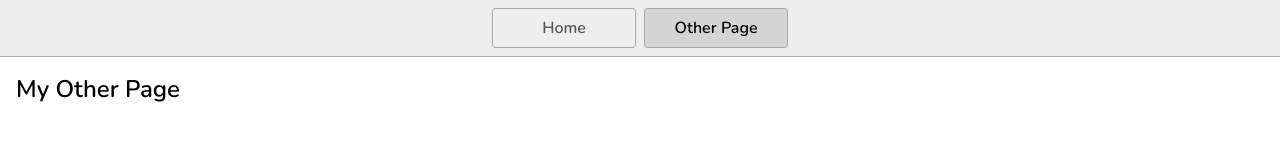
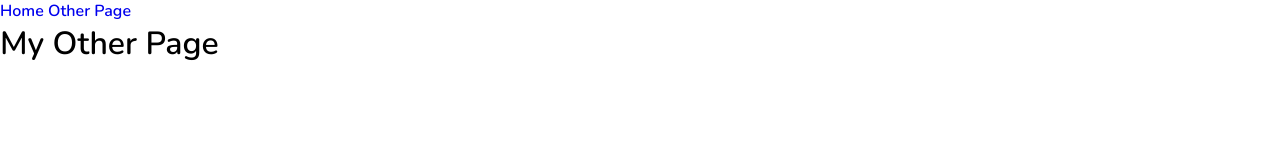
Before and after one commit to sinentantiso/sine-portfol, a plain HTML site: page page2.html in a window 1280 px wide. Drawn offline with nearby package versions, Linux system fonts and the light colour scheme.

Commit message:
1 file modified

```diff
--- a/styles.css
+++ b/styles.css
@@ -25,45 +25,10 @@ html {
   overflow-x: hidden;
 }
 
-body {
-  margin: 0;
-  font-family: system-ui, sans-serif;
-  color: black;
-  background-color: white;
+html ::-webkit-scrollbar{
+  width: 1.4rem;
 }
 
-nav {
-  display: flex;
-  flex-wrap: wrap;
-  align-items: center;
-  justify-content: center;
-  padding: 0.5rem;
-  gap: 0.5rem;
-  border-bottom: solid 1px #aaa;
-  background-color: #eee;
+html ::-webkit-scrollbar{
+  width: 1.4rem;
 }
-
-nav a {
-  display: inline-block;
-  min-width: 9rem;
-  padding: 0.5rem;
-  border-radius: 0.2rem;
-  border: solid 1px #aaa;
-  text-align: center;
-  text-decoration: none;
-  color: #555;
-}
-
-nav a[aria-current='page'] {
-  color: #000;
-  background-color: #d4d4d4;
-}
-
-main {
-  padding: 1rem;
-}
-
-h1 {
-  font-weight: bold;
-  font-size: 1.5rem;
-}
```
